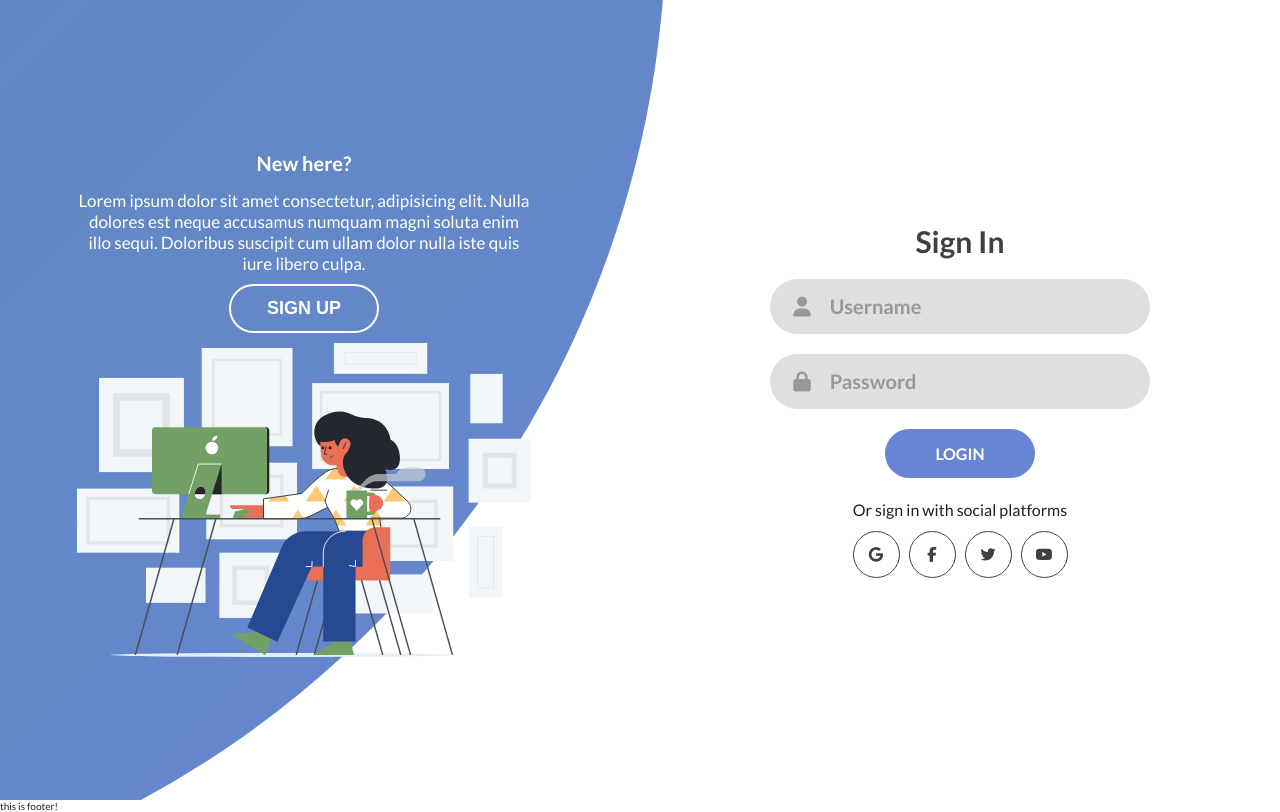
After one commit to b3rking/just-now-front-end, a PHP site: page /php/login-register.php in a window 1280 px wide. The commit adds this page. Run offline with PHP 8.4, Linux system fonts and the light colour scheme; some libraries are stand-ins or nearby versions.

Commit message:
half of login and registretion system

```diff
--- a/css/style.css
+++ b/css/style.css
@@ -1,6 +1,7 @@
 /* colors */
 /* font size */
 /* margins & padding */
+@import url("https://fonts.googleapis.com/css2?family=Lato:ital,wght@0,100;0,300;0,400;0,700;0,900;1,100;1,300;1,400;1,700&display=swap");
 .container {
   width: 90%;
   margin: 0 auto;
@@ -15,15 +16,88 @@
   padding: 0;
   box-sizing: border-box; }
 
-html {
+html, input {
   font-size: 10px;
-  font-family: "Lato", sans-serif; }
+  font-family: "Lato", sans-serif;
+  color: #202020; }
+
+.heading-primary {
+  font-size: 3rem;
+  color: #404040; }
+
+.title {
+  font-size: 2rem; }
+
+.social-text {
+  padding: .7rem 0;
+  font-size: 1.6rem;
+  margin: .5rem 0; }
+
+.social-media {
+  display: flex;
+  justify-content: center; }
+
+.social-icon {
+  width: 4.7rem;
+  height: 4.7rem;
+  font-size: 1.5rem;
+  border: 1px solid #404040;
+  margin: 0 0.45rem;
+  display: flex;
+  align-items: center;
+  justify-content: center;
+  text-decoration: none;
+  border-radius: 5rem;
+  color: #404040;
+  transition: all .3s; }
+  .social-icon:hover {
+    border-color: #6885d4;
+    color: #6885d4; }
+
+image {
+  width: 100%;
+  transition: .9s .6s ease-in-out; }
+
+.paragraphe {
+  font-size: 1.7rem; }
+
+/* ANIMATION */
+.m-container.sign-up-mode:before {
+  transform: translate(100%, -50%);
+  right: 52%; }
+
+.m-container.sign-up-mode .left-panel {
+  pointer-events: none; }
+  .m-container.sign-up-mode .left-panel .image, .m-container.sign-up-mode .left-panel .content {
+    transform: translateX(-80rem); }
+
+.m-container.sign-up-mode .right-panel {
+  pointer-events: all; }
+  .m-container.sign-up-mode .right-panel .image, .m-container.sign-up-mode .right-panel .content {
+    transform: translateX(0rem); }
 
 .btn {
   text-decoration: none;
-  padding: 2em 6em; }
+  width: 15rem;
+  height: 4.9rem;
+  border: none;
+  outline: none;
+  border-radius: 5rem;
+  cursor: pointer;
+  background-color: #6885d4;
+  color: #FFFFFF;
+  font-weight: 600;
+  text-transform: uppercase;
+  font-size: 1.6rem;
+  margin: 10px 0;
+  transition: all .3s linear; }
   .btn-transparent {
-    background: transparent; }
+    background: transparent;
+    border: 2px solid #FFFFFF;
+    font-weight: 600;
+    font-size: 1.8rem; }
+  .btn:hover {
+    background-color: #568EA3; }
 
 .header-links, .simple-links {
   text-decoration: none; }
@@ -39,12 +113,127 @@ html {
     width: 100%;
     height: 100%;
     border: 5px solid #FFFFFF;
-    border-top: 5px solid #68C3D4;
+    border-top: 5px solid #6885d4;
     border-radius: 50%;
-    animation: ring 1.5s ease-in-out infinite; }
+    animation: ring 1s ease-in-out infinite; }
 
 @keyframes ring {
   from {
     transform: rotate(0deg); }
   to {
     transform: rotate(360deg); } }
+
+.u-margin-bottom {
+  margin-bottom: 10px; }
+
+.m-container {
+  position: relative;
+  width: 100%;
+  min-height: 100vh;
+  background-color: #FFFFFF;
+  overflow: hidden; }
+  .m-container:before {
+    content: '';
+    position: absolute;
+    width: 200rem;
+    height: 200rem;
+    border-radius: 50%;
+    background: linear-gradient(-45deg, #6885d4, #568EA3);
+    top: -10%;
+    right: 48%;
+    transform: translateY(-50%);
+    z-index: 6;
+    transition: all 1.8s ease-in-out; }
+
+.forms-container {
+  position: absolute;
+  width: 100%;
+  height: 100%;
+  top: 0;
+  left: 0; }
+
+form {
+  display: flex;
+  align-items: center;
+  justify-content: center;
+  flex-direction: column;
+  grid-column: 1 / 2;
+  grid-row: 1 / 2;
+  padding: 1rem 0;
+  overflow: hidden; }
+  form.sign-in-form {
+    z-index: 1; }
+  form.sign-up-form {
+    z-index: 2;
+    visibility: hidden; }
+
+.signin-signup {
+  position: absolute;
+  top: 50%;
+  left: 75%;
+  transform: translate(-50%, -50%);
+  width: 50%;
+  display: grid;
+  z-index: 5;
+  grid-template-columns: 1fr; }
+
+.input-field {
+  max-width: 38rem;
+  width: 100%;
+  height: 55px;
+  background-color: #DFDFDF;
+  margin: 1rem 0;
+  border-radius: 5.5rem;
+  display: grid;
+  grid-template-columns: 15% 85%;
+  padding: 0 .4rem; }
+  .input-field i {
+    display: flex;
+    align-items: center;
+    justify-content: center;
+    text-align: center;
+    line-height: 5.5rem;
+    color: #40404071;
+    font-size: 2rem; }
+  .input-field input {
+    background: none;
+    outline: none;
+    border: none;
+    line-height: 1;
+    font-weight: 600;
+    font-size: 2rem; }
+    .input-field input::placeholder {
+      color: #40404071; }
+
+.panels-container {
+  position: absolute;
+  width: 100%;
+  height: 100%;
+  top: 0;
+  left: 0;
+  display: grid;
+  grid-template-columns: repeat(2, 1fr); }
+
+.panel {
+  display: flex;
+  flex-direction: column;
+  align-items: center;
+  justify-content: space-around;
+  text-align: center;
+  z-index: 7; }
+  .panel .content {
+    color: #FFFFFF;
+    transition: .9s .6s ease-in-out; }
+  .panel h3 {
+    font-weight: 600;
+    margin-bottom: 1.5rem; }
+
+.left-panel {
+  pointer-events: all;
+  padding: 3rem 17% 2rem 12%; }
+
+.right-panel {
+  pointer-events: none;
+  padding: 3rem 12% 2rem 17%; }
+  .right-panel .content, .right-panel .image {
+    transform: translate(80rem); }
--- /dev/null
+++ b/js/app.js
@@ -0,0 +1,12 @@
+const sign_in_btn = document.querySelector("#sign-in-btn");
+const sign_up_btn = document.querySelector("#sign-up-btn");
+const container = document.querySelector(".m-container");
+
+sign_in_btn.addEventListener('click', () => {
+    container.classList.add("sign-up-mode");
+});
+
+sign_up_btn.addEventListener('click', () => {
+    container.classList.add("sign-up-mode");
+    console.log("i'm clicked!");
+});
--- a/php/footer.php
+++ b/php/footer.php
@@ -1,3 +1,4 @@
+<script src="https://use.fontawesome.com/d42acbc4b7.js"></script>
 <div class="footer">
     <p>this is footer!</p>
 </div>
--- /dev/null
+++ b/php/login-register.php
@@ -0,0 +1,83 @@
+<?php
+require_once "header.php";
+?>
+<div class="m-container">
+    <div class="forms-container">
+        <div class="signin-signup">
+            <form action="#" class="sign-in-form">
+                <h2 class="heading-primary u-margin-bottom">Sign In</h2>
+                <div class="input-field">
+                    <i class="fa fa-user"></i>
+                    <input type="text" placeholder="Username">
+                </div>
+                <div class="input-field">
+                    <i class="fa fa-lock"></i>
+                    <input type="password" placeholder="Password">
+                </div>
+                <input type="submit" value="Login" class="btn btn-solid">
+
+                <p class="social-text">Or sign in with social platforms</p>
+                <div class="social-media">
+                    <a href="#" class="social-icon"><i class="fa fa-google"></i></a>
+                    <a href="#" class="social-icon"><i class="fa fa-facebook-f"></i></a>
+                    <a href="#" class="social-icon"><i class="fa fa-twitter"></i></a>
+                    <a href="#" class="social-icon"><i class="fa fa-youtube"></i></a>
+                </div>
+            </form>
+
+            <form action="#" class="sign-up-form">
+                <h2 class="heading-primary u-margin-bottom">Sign Up</h2>
+                <div class="input-field">
+                    <i class="fa fa-user"></i>
+                    <input type="text" placeholder="Username">
+                </div>
+                <div class="input-field">
+                    <i class="fa fa-email"></i>
+                    <input type="email" placeholder="Email">
+                </div>
+                <div class="input-field">
+                    <i class="fa fa-lock"></i>
+                    <input type="password" placeholder="Password">
+                </div>
+                <input type="submit" value="Login" class="btn btn-solid">
+
+                <p class="social-text">Or sign up with social platforms</p>
+                <div class="social-media">
+                    <a href="#" class="social-icon"><i class="fa fa-google"></i></a>
+                    <a href="#" class="social-icon"><i class="fa fa-facebook-f"></i></a>
+                    <a href="#" class="social-icon"><i class="fa fa-twitter"></i></a>
+                    <a href="#" class="social-icon"><i class="fa fa-youtube"></i></a>
+                </div>
+            </form>
+        </div>
+    </div>
+
+    <div class="panels-container">
+        <div class="panel left-panel">
+            <div class="content">
+                <h3 class="title">New here?</h3>
+                <p class="paragraphe">Lorem ipsum dolor sit amet consectetur, adipisicing elit. Nulla dolores est neque accusamus numquam magni soluta enim illo sequi. Doloribus suscipit cum ullam dolor nulla iste quis iure libero culpa.</p>
+                <button class="btn btn-transparent" id="sign-up-btn">Sign Up</button>
+
+                <img src="../vendor/image/8.svg" class="image" alt="image">
+            </div>
+
+        </div>
+
+        <div class="panel right-panel">
+            <div class="content">
+                <h3 class="title">One of us?</h3>
+                <p class="paragraphe">Lorem ipsum dolor sit amet consectetur, adipisicing elit. Nulla dolores est neque accusamus numquam magni soluta enim illo sequi. Doloribus suscipit cum ullam dolor nulla iste quis iure libero culpa.</p>
+                <button class="btn btn-transparent" id="sign-in-btn">Sign In</button>
+
+                <img src="../vendor/image/9.svg" class="image" alt="image">
+            </div>
+        </div>
+    </div>
+</div>
+
+<script src="../js/app.js"></script>
+
+<?php
+require_once "footer.php";
+?>
--- a/sass/abstracts/_variables.scss
+++ b/sass/abstracts/_variables.scss
@@ -4,8 +4,9 @@ $background-color: #FFFFFF;
 $background-color-second: #DFDFDF;
 $main-text-color: #202020;
 $main-text-color-light: #404040;
+$main-text-color-primary: #40404071;
 $blue-color-dark: #568EA3;
-$blue-color-light: #68C3D4;
+$blue-color-light: #6885d4;
 $red-color-dark: #E83030;
 $red-color-light: rgba(232, 48, 48, 0.6);
 $green-color-light: #0bd11f;
--- a/sass/base/_base.scss
+++ b/sass/base/_base.scss
@@ -0,0 +1 @@
+@import url('https://fonts.googleapis.com/css2?family=Lato:ital,wght@0,100;0,300;0,400;0,700;0,900;1,100;1,300;1,400;1,700&display=swap');
--- a/sass/base/_typographie.scss
+++ b/sass/base/_typographie.scss
@@ -4,7 +4,57 @@
   box-sizing: border-box;
 }
 
-html {
+html, input {
   font-size: 10px;
   font-family: "Lato", sans-serif;
+  color: $main-text-color;
 }
+
+.heading-primary {
+  font-size: 3rem;
+  color: $main-text-color-light;
+}
+
+.title {
+  font-size: 2rem;
+}
+
+.social-text {
+  padding: .7rem 0;
+  font-size: 1.6rem;
+  margin: .5rem 0;
+}
+
+.social-media {
+  display: flex;
+  justify-content: center;
+}
+
+.social-icon {
+  width: 4.7rem;
+  height: 4.7rem;
+  font-size: 1.5rem;
+  border: 1px solid $main-text-color-light;
+  margin: 0 0.45rem;
+  display: flex;
+  align-items: center;
+  justify-content: center;
+  text-decoration: none;
+  border-radius: 5rem;
+  color: $main-text-color-light;
+  transition: all .3s;
+
+  &:hover {
+    border-color: $blue-color-light;
+    color: $blue-color-light;
+  }
+}
+
+image {
+  width: 100%;
+  transition: .9s .6s ease-in-out;
+}
+
+.paragraphe {
+  font-size: 1.7rem;
+}
--- /dev/null
+++ b/sass/component/_animation.scss
@@ -0,0 +1,28 @@
+/* ANIMATION */
+
+.m-container {
+    &.sign-up-mode {
+        &:before {
+            transform: translate(100%, -50%);
+            right: 52%;
+        }
+
+        & .left-panel {
+            pointer-events: none;
+
+            & .image, .content {
+                transform: translateX(-80rem);
+            }
+
+        }
+
+        & .right-panel {
+            pointer-events: all;
+
+            & .image, .content {
+                transform: translateX(0rem);
+            }
+
+        }
+    }
+}
--- a/sass/component/_button.scss
+++ b/sass/component/_button.scss
@@ -1,14 +1,30 @@
 .btn {
   text-decoration: none;
-  padding: $padding-huge;
+  width: 15rem;
+  height: 4.9rem;
+  border: none;
+  outline: none;
+  border-radius: 5rem;
+  cursor: pointer;
+  background-color: $blue-color-light;
+  color: $background-color;
+  font-weight: 600;
+  text-transform: uppercase;
+  font-size: 1.6rem;
+  margin: 10px 0;
+  transition: all .3s linear;
+
   &-transparent {
     background: transparent;
+    border: 2px solid $background-color;
+    font-weight: 600;
+    font-size: 1.8rem;
   }
   &-filled {
 
   }
   &:hover {
-
+    background-color: $blue-color-dark;
   }
   &:active {
 
--- /dev/null
+++ b/sass/component/_utilities.scss
@@ -0,0 +1 @@
+.u-margin-bottom { margin-bottom: 10px; }
--- a/sass/main.scss
+++ b/sass/main.scss
@@ -4,9 +4,11 @@
 @import "base/layout";
 @import "base/typographie";
 
+@import "component/animation";
 @import "component/button";
 @import "component/link";
 @import "component/loader";
+@import "component/utilities";
 
 @import "layout/footer";
 @import "layout/header";
--- a/sass/pages/_account.scss
+++ b/sass/pages/_account.scss
@@ -0,0 +1,136 @@
+.m-container {
+  position: relative;
+  width: 100%;
+  min-height: 100vh;
+  background-color: $background-color;
+  overflow: hidden;
+
+  &:before {
+    content: '';
+    position: absolute;
+    width: 200rem;
+    height: 200rem;
+    border-radius: 50%;
+    background: linear-gradient(-45deg, $blue-color-light, $blue-color-dark);
+    top: -10%;
+    right: 48%;
+    transform: translateY(-50%);
+    z-index: 6;
+    transition: all 1.8s ease-in-out;
+  }
+}
+
+.forms-container {
+  position: absolute;
+  width: 100%;
+  height: 100%;
+  top: 0;
+  left: 0;
+}
+
+form {
+  display: flex;
+  align-items: center;
+  justify-content: center;
+  flex-direction: column;
+  grid-column: 1 / 2;
+  grid-row: 1 / 2;
+  padding: 1rem 0;
+  overflow: hidden;
+
+  &.sign-in-form {
+    z-index: 1;
+  }
+  &.sign-up-form {
+    z-index: 2;
+    visibility: hidden;
+  }
+}
+
+.signin-signup {
+  position: absolute;
+  top: 50%;
+  left: 75%;
+  transform: translate(-50%, -50%);
+  width: 50%;
+  display: grid;
+  z-index: 5;
+  grid-template-columns: 1fr;
+}
+
+.input-field {
+  max-width: 38rem;
+  width: 100%;
+  height: 55px;
+  background-color: $background-color-second;
+  margin: 1rem 0;
+  border-radius: 5.5rem;
+  display: grid;
+  grid-template-columns: 15% 85%;
+  padding: 0 .4rem;
+
+  & i {
+    display: flex;
+    align-items: center;
+    justify-content: center;
+    text-align: center;
+    line-height: 5.5rem;
+    color: $main-text-color-primary;
+    font-size: 2rem;
+  }
+
+  & input {
+    background: none;
+    outline: none;
+    border: none;
+    line-height: 1;
+    font-weight: 600;
+    font-size: 2rem;
+    &::placeholder {
+      color: $main-text-color-primary;
+    }
+  }
+}
+
+.panels-container {
+  position: absolute;
+  width: 100%;
+  height: 100%;
+  top: 0;
+  left: 0;
+  display: grid;
+  grid-template-columns: repeat(2, 1fr);
+}
+
+.panel {
+  display: flex;
+  flex-direction: column;
+  align-items: center;
+  justify-content: space-around;
+  text-align: center;
+  z-index: 7;
+
+  & .content {
+    color: $background-color;
+    transition: .9s .6s ease-in-out;
+  }
+
+  & h3 {
+    font-weight: 600;
+    margin-bottom: 1.5rem;
+  }
+}
+
+.left-panel {
+  pointer-events: all;
+  padding: 3rem 17% 2rem 12%;
+}
+
+.right-panel {
+  pointer-events: none;
+  padding: 3rem 12% 2rem 17%;
+
+  & .content, .image {
+    transform: translate(80rem);
+  }
+}
```
Also changed, not shown: vendor/image/8.svg (added), vendor/image/9.svg (added).
